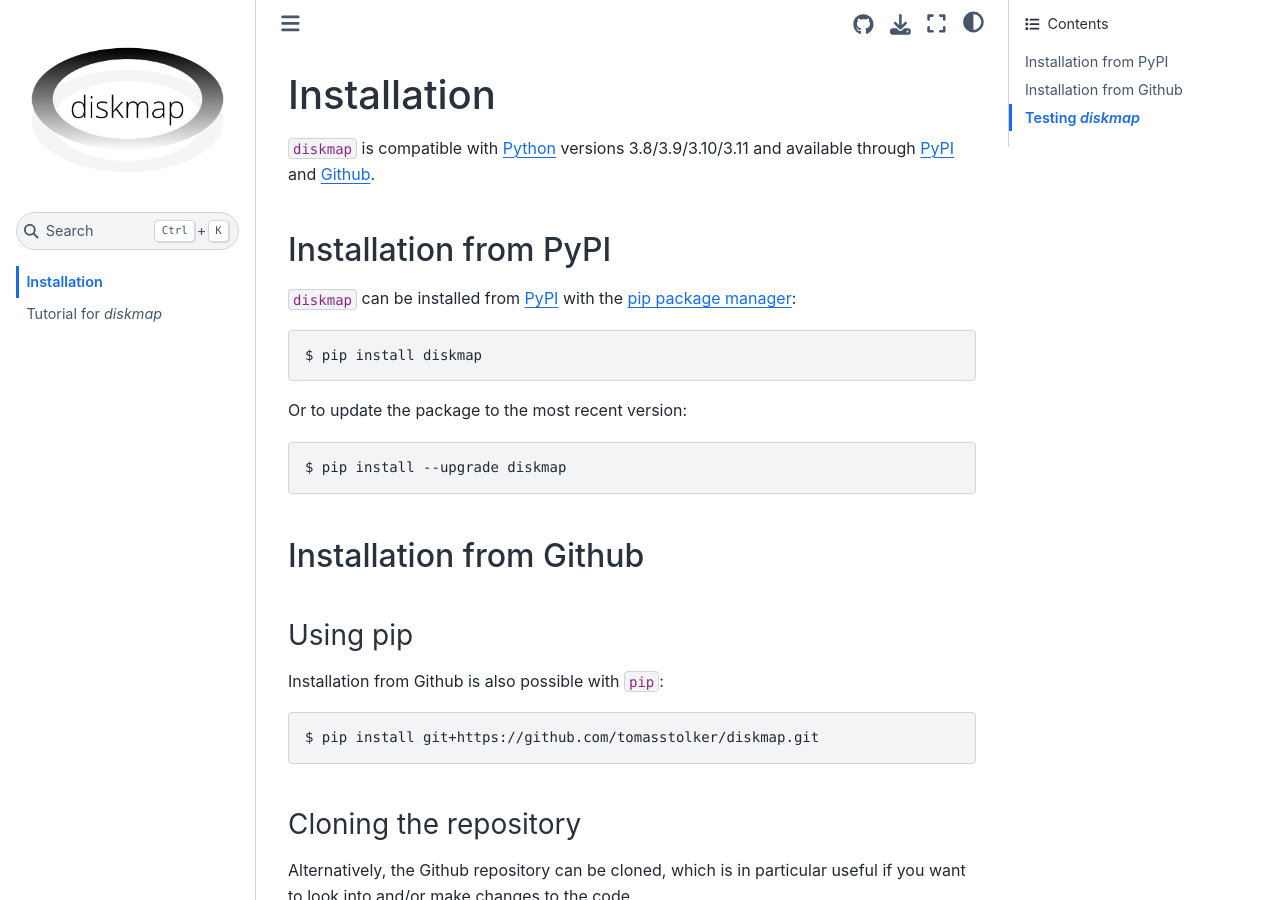
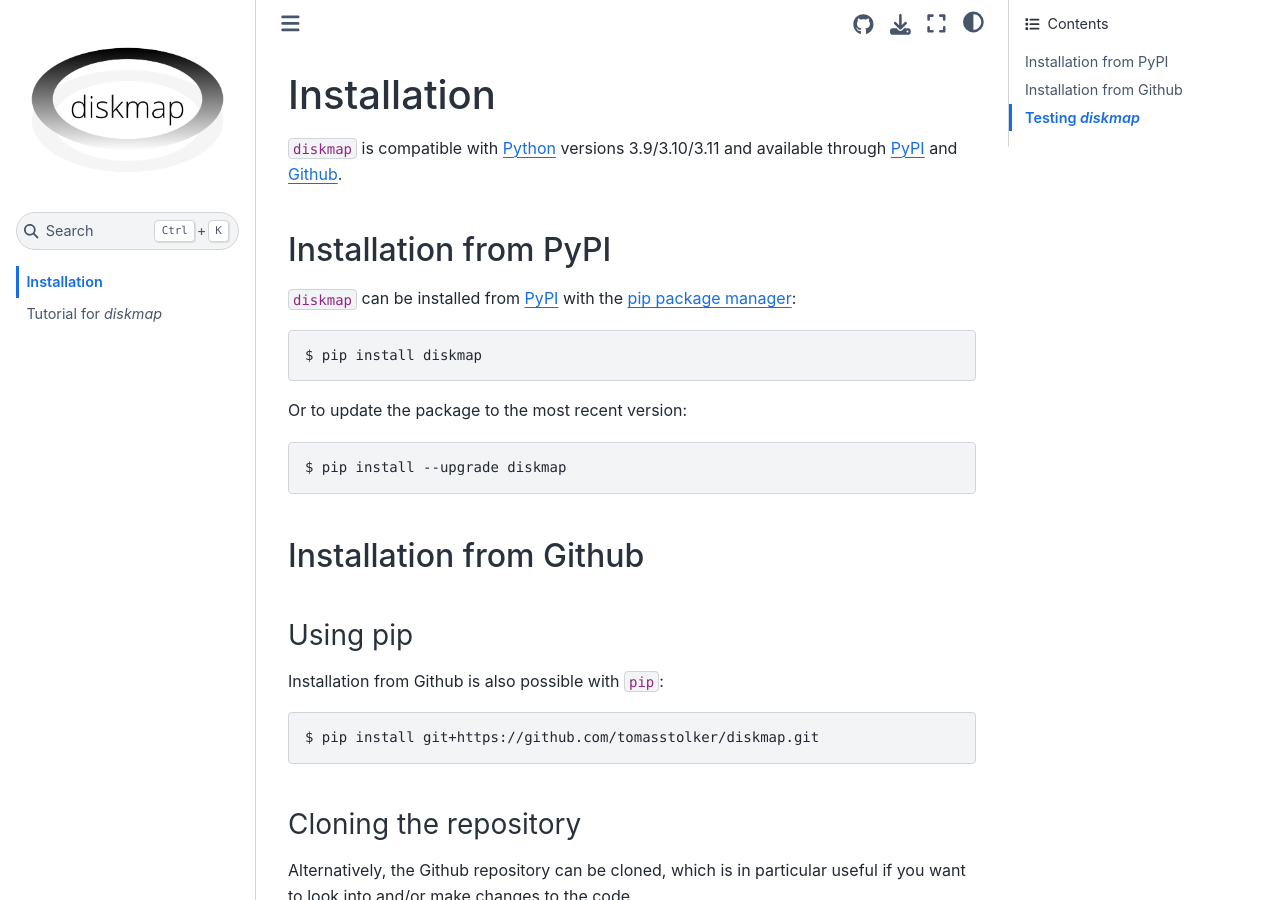
Before and after one commit to tomasstolker/diskmap, a Sphinx documentation site: the page built from docs/installation.rst, in a window 1280 px wide and 900 px high. Built offline with Sphinx 7.4.7 and the Sphinx Book theme 1.1.4, drawn with Linux system fonts in a browser that asks for light colours; pages that are not in the unit, such as notebooks, are missing from menus.

Commit message:
Dropped support for Python 3.8, updated requirements and configuration for sphinx documentation

```diff
--- a/README.rst
+++ b/README.rst
@@ -22,15 +22,12 @@
 .. image:: https://img.shields.io/github/license/tomasstolker/diskmap
    :target: https://github.com/tomasstolker/diskmap/blob/main/LICENSE
 
-.. image:: https://mybinder.org/badge_logo.svg
-   :target: https://mybinder.org/v2/gh/tomasstolker/diskmap/HEAD
-
 *diskmap* is a tool for scattered light mapping of protoplanetary disks. The disk surface is parameterized with a power law profile or read from an input file. The projected radius and scattering angle are then calculated at each pixel. From this, a 3D deprojected image and a stellar irradiation corrected image are computed. Also a polarized scattering phase function is extracted and an total intensity phase function is estimated.
 
 Documentation
 -------------
 
-Documentation can be found at `http://diskmap.readthedocs.io <http://diskmap.readthedocs.io>`_. There is a `notebook tutorial <https://diskmap.readthedocs.io/en/latest/tutorial.html>`_ that demonstrates the usage. It can also be executed in the interactive environment of `Binder <https://mybinder.org/v2/gh/tomasstolker/diskmap/HEAD>`_.
+Documentation can be found at `http://diskmap.readthedocs.io <http://diskmap.readthedocs.io>`_. There is a `notebook tutorial <https://diskmap.readthedocs.io/en/latest/tutorial.html>`_ that demonstrates the usage.
 
 Attribution
 -----------
--- a/docs/conf.py
+++ b/docs/conf.py
@@ -14,13 +14,11 @@
 import sys
 sys.path.insert(0, os.path.abspath('../'))
 
-
 # -- Project information -----------------------------------------------------
 
 project = 'diskmap'
 copyright = '2020-2023, Tomas Stolker'
 author = 'Tomas Stolker'
-
 
 # -- General configuration ---------------------------------------------------
 
@@ -54,7 +52,6 @@
                     '.DS_Store',
                     '.ipynb_checkpoints/*']
 
-
 # -- Options for HTML output -------------------------------------------------
 
 # The theme to use for HTML and HTML Help pages.  See the documentation for
@@ -74,7 +71,6 @@
     'use_issues_button': True,
     'use_repository_button': True,
     'use_download_button': True,
-    'logo_only': True,
 }
 
 # Add any paths that contain custom static files (such as style sheets) here,
--- a/docs/installation.rst
+++ b/docs/installation.rst
@@ -3,7 +3,7 @@
 Installation
 ============
 
-``diskmap`` is compatible with `Python <https://www.python.org>`_ versions 3.8/3.9/3.10/3.11 and available through `PyPI <https://pypi.org/project/diskmap/>`_ and `Github <https://github.com/tomasstolker/diskmap>`_.
+``diskmap`` is compatible with `Python <https://www.python.org>`_ versions 3.9/3.10/3.11 and available through `PyPI <https://pypi.org/project/diskmap/>`_ and `Github <https://github.com/tomasstolker/diskmap>`_.
 
 Installation from PyPI
 ----------------------
--- a/docs/requirements.txt
+++ b/docs/requirements.txt
@@ -1,7 +1,5 @@
-markupsafe==2.0.1
-jinja2==2.11.3
+jupyter
 nbsphinx
 pandoc
-jupyter
 sphinx-automodapi
 sphinx_book_theme
--- a/setup.py
+++ b/setup.py
@@ -28,7 +28,6 @@
         'Topic :: Scientific/Engineering :: Astronomy',
         'License :: OSI Approved :: MIT License',
         'Natural Language :: English',
-        'Programming Language :: Python :: 3.8',
         'Programming Language :: Python :: 3.9',
         'Programming Language :: Python :: 3.10',
         'Programming Language :: Python :: 3.11',
```
Also changed, not shown: 2 other files.
